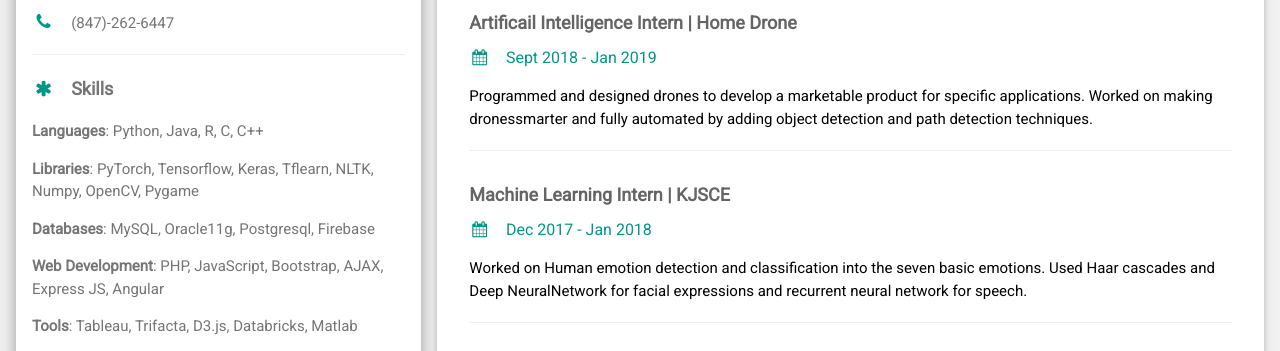
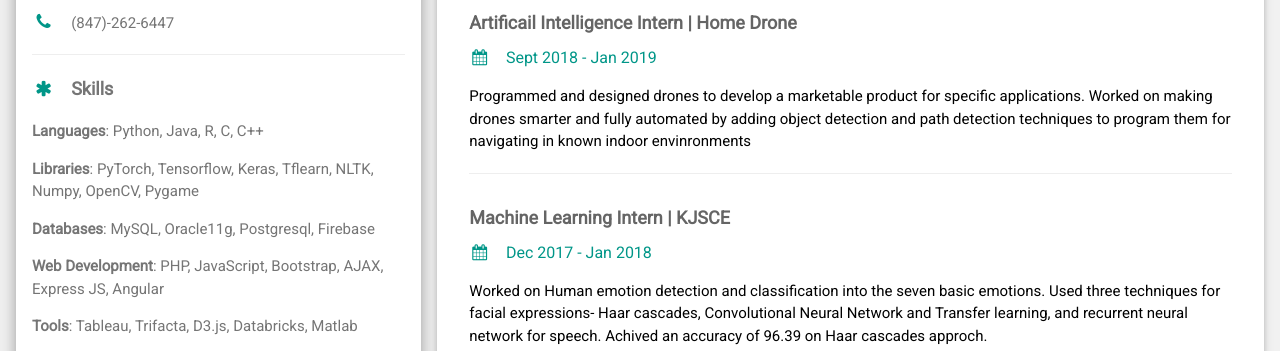
Before and after one commit to anupamtripathi7/anupamtripathi7.github.io, a plain HTML site: page index.html in a window 1280 px wide. Shown: the part 601-952 px from the top of the page. Drawn offline with nearby package versions, Linux system fonts and the light colour scheme.

Commit message:
Update index.html

```diff
--- a/index.html
+++ b/index.html
@@ -123,13 +123,13 @@ li a:hover:not(.active) {
         <div class="w3-container">
           <h5 class="w3-opacity"><b>Artificail Intelligence Intern | Home Drone</b></h5>
           <h6 class="w3-text-teal"><i class="fa fa-calendar fa-fw w3-margin-right"></i>Sept 2018 - Jan 2019</h6>
-          <p>Programmed and designed drones to develop a marketable product for specific applications.  Worked on making dronessmarter and fully automated by adding object detection and path detection techniques.</p>
+          <p>Programmed and designed drones to develop a marketable product for specific applications. Worked on making drones smarter and fully automated by adding object detection and path detection techniques to program them for navigating in known indoor envinronments</p>
           <hr>
         </div>
         <div class="w3-container">
           <h5 class="w3-opacity"><b>Machine Learning Intern | KJSCE</b></h5>
           <h6 class="w3-text-teal"><i class="fa fa-calendar fa-fw w3-margin-right"></i>Dec 2017 - Jan 2018</h6>
-          <p>Worked on Human emotion detection and classification into the seven basic emotions. Used Haar cascades and Deep NeuralNetwork for facial expressions and recurrent neural network for speech.</p>
+          <p>Worked on Human emotion detection and classification into the seven basic emotions. Used three techniques for facial expressions- Haar cascades, Convolutional Neural Network and Transfer learning, and recurrent neural network for speech. Achived an accuracy of 96.39 on Haar cascades approch. </p>
           <hr>
         </div>
         <div class="w3-container">
```
